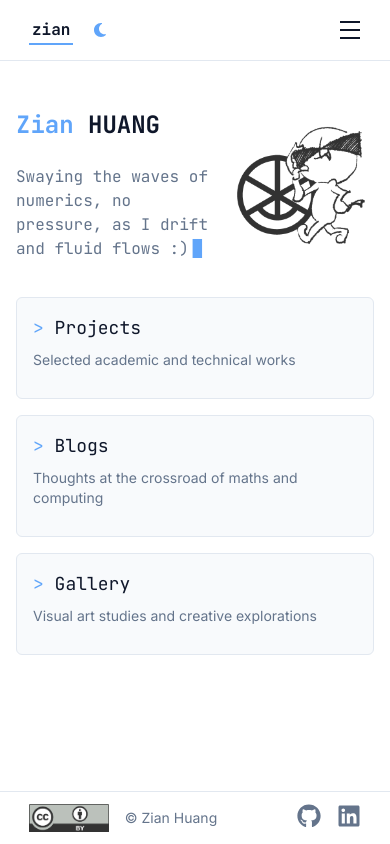
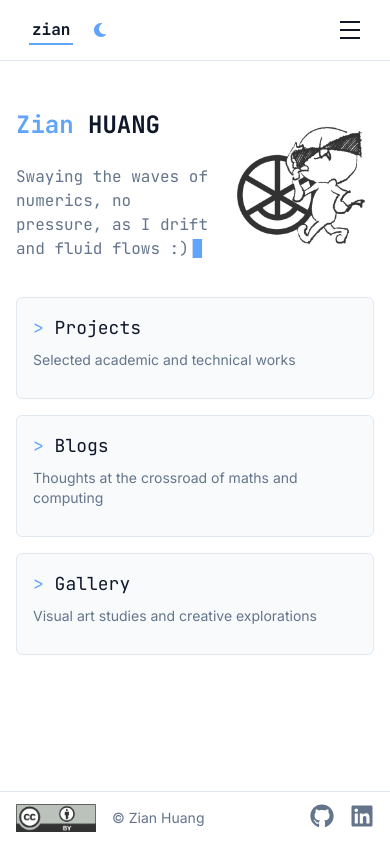
Before and after one commit to zianonlyhk/personal-website, a Next.js app: page / in a window 390 px wide. Built offline with nearby package versions, Linux system fonts and the light colour scheme.

Commit message:
fix: improve footer alignment on Android devices
- Replace justify-center gap-20 with justify-between for better mobile alignment
- Adjust padding from px-6 to px-4 on mobile for consistent spacing
- Ensures social media icons align properly on Android screens

```diff
--- a/src/app/globals.css
+++ b/src/app/globals.css
@@ -601,7 +601,7 @@
     /* Mobile-specific footer styles, as additional CSS commands added on top */
     @media (max-width: 768px) {
         .footer-container {
-            @apply justify-center gap-20;
+            @apply justify-between px-4;
         }
     }
 
```
